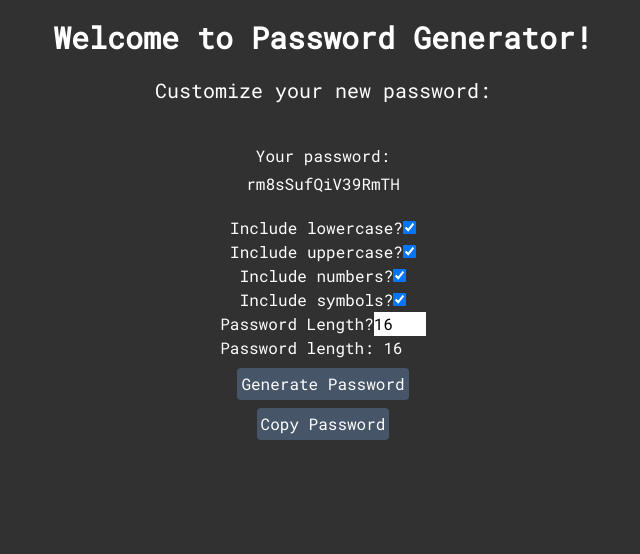
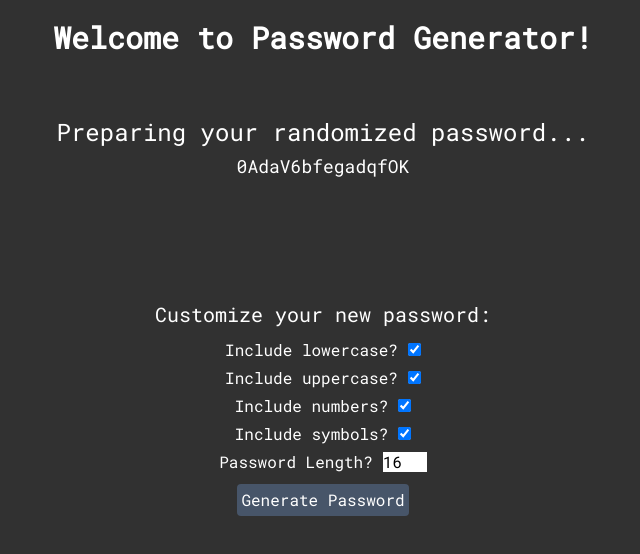
Before and after one commit to CascadeColin/password-generator, a React (Vite) app: page / in a window 1280 px wide. Shown: the top 554 px of the page, without its empty margins (317-957 px from the left). Built offline with nearby package versions, Linux system fonts and the light colour scheme; a web font is replaced by a local one.

Commit message:
previous commit didn't fire

```diff
--- a/src/App.tsx
+++ b/src/App.tsx
@@ -2,9 +2,11 @@ import Header from './components/header'
 import PasswordGen from './components/passwordGen';
 
 //TODO: updates:
-// refactor generator.ts (and change name?)
 // Styling!
 // refactor App.tsx to take in a page in pages/ that renders components -> overkill for this project but good practice
+// implement that a certain percentage of characters need to be of X type
+// allow user to save password settings to localstorage
+// make the form its own component
 
 export default function App() {
   return (
--- a/src/components/header.tsx
+++ b/src/components/header.tsx
@@ -4,7 +4,6 @@ export default function Header() {
       <h1 className="text-3xl font-bold text-center p-5">
         Welcome to Password Generator!
       </h1>
-      <h2 className="text-center mb-2 text-xl">Customize your new password:</h2>
     </>
   );
 }
--- a/src/components/passwordGen.tsx
+++ b/src/components/passwordGen.tsx
@@ -1,13 +1,24 @@
-import { ChangeEvent, FormEvent, useState } from "react";
-import { form, FormData } from "../helpers/datatypes";
+import { ChangeEvent, FormEvent, useState, useEffect } from "react";
+import { defaultPasswordSettings, FormData } from "../helpers/datatypes";
 import { generatePassword } from "../helpers/passGenerator";
 import { formSetup } from "../helpers/formSetup";
 
 export default function PasswordGen() {
-  const [userSettings, setUserSettings] = useState(form);
+  const [userSettings, setUserSettings] = useState(defaultPasswordSettings);
 
   // initialize password state to show a password with default settings
-  const [password, setPassword] = useState(generatePassword(userSettings));
+  const [password, setPassword] = useState("");
+  const [thematrix, setThematrix] = useState(generatePassword(userSettings));
+
+  useEffect(() => {
+    const interval = setInterval(
+      () => setThematrix(generatePassword(userSettings)),
+      50
+    );
+    return () => {
+      clearInterval(interval);
+    };
+  }, [userSettings]);
 
   // if all booleans are false, set lowercase to true
   const { lowercase, uppercase, numbers, symbols } = userSettings;
@@ -23,19 +34,16 @@ export default function PasswordGen() {
 
   // generates data that is mapped to create form
   const renderForm: FormData[] = formSetup(userSettings);
-  // console.log(renderForm)
 
   // updates state as user manipulates password settings
   function handleChangeEvent(e: ChangeEvent<HTMLInputElement>): void {
-    const lengthNumber = Number(userSettings.length);
-    console.log(lengthNumber);
-    // if boolean value
+    // if boolean value, else string value
     if (e.target.value === "on") {
       setUserSettings({ ...userSettings, [e.target.id]: e.target.checked });
-    }
-    // if string value
-    else {
+      setPassword("");
+    } else {
       setUserSettings({ ...userSettings, [e.target.id]: e.target.value });
+      setPassword("");
     }
   }
 
@@ -52,6 +60,7 @@ export default function PasswordGen() {
       setUserSettings({ ...userSettings, length: "128" });
     }
     setPassword(generatePassword(userSettings));
+    setUserSettings(defaultPasswordSettings);
   }
 
   function copyToClipboard(e: FormEvent<HTMLButtonElement>): void {
@@ -61,16 +70,38 @@ export default function PasswordGen() {
 
   return (
     <>
-      <div>
-        <h1 className="text-center mt-10 mx-10 mb-1">Your password:</h1>
-        <p className="text-center mb-5">{password}</p>
+      {password ? (
+        <div className="">
+          <h2 className="text-center mt-10 mb-1 text-2xl max-w-xl mx-auto">
+            Your password:
+          </h2>
+          <p className="text-center mb-5 text-lg [word-wrap:break-word] h-32 max-w-xl mx-auto">
+            {password}
+          </p>
         </div>
+      ) : (
+        <div className="">
+          <h2 className="text-center mt-10 mb-1 text-2xl max-w-xl mx-auto">
+            Preparing your randomized password...
+          </h2>
+          <p className="text-center mb-5 text-lg [word-wrap:break-word] h-32 max-w-xl mx-auto">
+            {thematrix}
+          </p>
+        </div>
+      )}
+      <div className="flex flex-col max-w-lg mx-auto">
+        <h3 className="text-center mb-2 text-xl">
+          Customize your new password:
+        </h3>
+        {/* probably should be its own component */}
         <form className="flex flex-col items-center">
           {renderForm.map(([i, key, value]: FormData) => {
             if (typeof value === "string") {
               return (
                 <div key={i}>
-                <label htmlFor={key}>Password Length?</label>
+                  <label htmlFor={key} className="leading-7 mb-[10px] ">
+                    Password Length?
+                  </label>
                   <input
                     type="number"
                     name={key}
@@ -79,35 +110,44 @@ export default function PasswordGen() {
                     max="128"
                     value={Number(value)}
                     step="1"
-                  className="bg-white text-black"
+                    className="bg-white text-black h-[20px] w-11 ml-[10px]"
                     onChange={handleChangeEvent}
                   />
-                <p>Password length: {Number(value)}</p>
                 </div>
               );
             }
             return (
               <div key={i}>
-              <label htmlFor={key}>Include {key}?</label>
+                <label htmlFor={key} className="leading-7 mb-[10px]">
+                  Include {key}?
+                </label>
                 <input
                   type="checkbox"
                   id={key}
                   checked={value}
                   onChange={handleChangeEvent}
+                  className="ml-[10px]"
                 />
               </div>
             );
           })}
-        <button className="rounded p-1 bg-slate-600 mt-2" onClick={formSubmit}>
+          <button
+            className="rounded p-1 bg-slate-600 mt-2"
+            onClick={formSubmit}
+          >
             Generate Password
           </button>
+          {/* once a password is generated, render copy password button */}
+          {password && (
             <button
               className="rounded p-1 bg-slate-600 mt-2"
               onClick={copyToClipboard}
             >
               Copy Password
             </button>
+          )}
         </form>
+      </div>
     </>
   );
 }
--- a/src/helpers/copyPassword.ts
+++ /dev/null
@@ -1,3 +0,0 @@
-export function copyToClipboard(password: string): void {
-    navigator.clipboard.writeText(password)
-}
--- a/src/helpers/datatypes.ts
+++ b/src/helpers/datatypes.ts
@@ -6,7 +6,8 @@ export interface Form {
   length: string;
 }
 
-export const form: Form = {
+// default password settings
+export const defaultPasswordSettings: Form = {
   // toggleable user settings for password content
   lowercase: true,
   uppercase: true,
```
Lines whose indentation alone changed are shown as unchanged.
